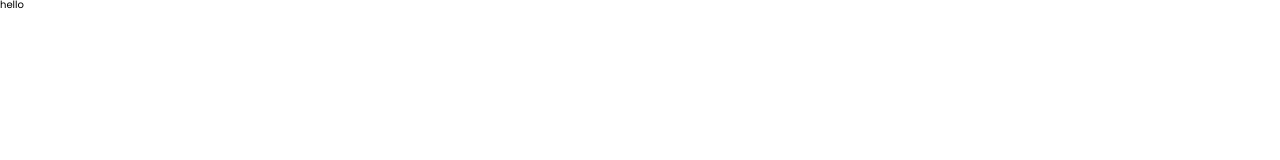
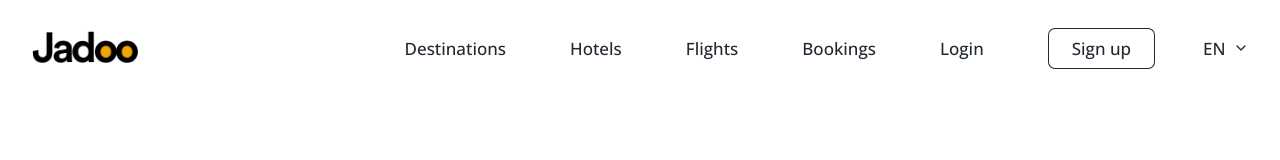
Before and after one commit to shoaib-06/Jadoo, a plain HTML site: page index.html in a window 1280 px wide. Drawn offline with nearby package versions, Linux system fonts and the light colour scheme; some packages are replaced by stand-ins of ours; a script that the page names is missing; a web font is replaced by a local one.

Commit message:
Added Top nav

```diff
--- a/index.html
+++ b/index.html
@@ -11,8 +11,30 @@
 </head>
 
 <body>
-  <header class="header"></header>
-  hello
+
+  <header class="header">
+    <div class="container">
+      <a href="#"><img class="logo" src="/img/Logo.png" alt="Jadoo Logo"></a>
+      <nav class="main-nav">
+        <ul class="main-nav-list">
+          <li><a class="main-nav-link" href="#destinations">Destinations</a></li>
+          <li><a class="main-nav-link" href="#hotels">Hotels</a></li>
+          <li><a class="main-nav-link" href="#flights">Flights</a></li>
+          <li><a class="main-nav-link" href="#bookings">Bookings</a></li>
+          <li><a class="main-nav-link" href="#login">Login</a></li>
+          <div class="btn-container">
+            <li><a class="main-nav-link nav-cta" href="#sign-up">Sign up</a></li>
+            <li><a class="main-nav-link lang" href="#lang">EN
+                <ion-icon class="main-nav-icon" name="chevron-down-outline">
+                </ion-icon>
+              </a>
+            </li>
+          </div>
+        </ul>
+      </nav>
+    </div>
+  </header>
+
   <main>
     <section class="hero-section"></section>
   </main>
@@ -20,7 +42,9 @@
 
 
 
-
+  <script type="module" src="https://unpkg.com/ionicons@5.5.2/dist/ionicons/ionicons.esm.js"></script>
+  <script nomodule src="https://unpkg.com/ionicons@5.5.2/dist/ionicons/ionicons.js"></script>
+  <script defer src="https://unpkg.com/smoothscroll-polyfill@0.4.4/dist/smoothscroll.min.js"></script>
   <script src="app.js"></script>
 </body>
 
--- a/style.scss
+++ b/style.scss
@@ -98,7 +98,8 @@ $tertiary-font: 'Open Sans',
   sans-serif;
 $primary-color: #5E6282;
 $secondary-color: #181E4B;
-$tertiary-color: #212832;
+$tertiary-color: #14183E;
+$nav-color: #212832;
 $yellow-color: #F1A501;
 $orange-color: #DF6951;
 $light-pink: #FFF1DA;
@@ -113,6 +114,7 @@ html {
 
   body {
     font-family: $primary-font;
+    color: $primary-color;
     font-weight: 400;
     line-height: 1;
   }
@@ -159,8 +161,8 @@ html {
 .heading-primary,
 .heading-secondary,
 .heading-tertiary {
+  font-family: $secondary-font;
   font-weight: 700;
-  color: #333;
   letter-spacing: -0.5px;
 }
 
@@ -261,6 +263,76 @@ strong {
 /* HEADER SECTION */
 /**************************/
 
+.header {
+  position: relative;
+
+  .container {
+    display: flex;
+    align-items: center;
+    justify-content: space-between;
+    height: 9.6rem;
+  }
+
+  .logo {
+    height: 3.2rem;
+  }
+
+  .main-nav-list {
+    display: flex;
+    gap: 6.4rem;
+    align-items: center;
+    list-style: none;
+
+    .btn-container {
+      display: flex;
+      align-items: center;
+      gap: 4.8rem;
+    }
+  }
+
+  .main-nav-link:link,
+  .main-nav-link:visited {
+    display: inline-block;
+    font-family: $tertiary-font;
+    font-size: 1.7rem;
+    font-weight: 500;
+    color: $nav-color;
+    transition: all 0.3s;
+
+    &:hover,
+    &:active {
+      color: $yellow-color;
+    }
+  }
+
+  .nav-cta:link,
+  .nav-cta:visited {
+    padding: 1.2rem 2.4rem;
+    box-shadow: inset 0 0 0 1px $nav-color;
+    border-radius: 7px;
+
+    &:hover,
+    &:active {
+      background-color: $yellow-color;
+      color: #fff;
+      box-shadow: none;
+    }
+  }
+
+  .lang {
+    display: flex;
+    align-items: center;
+
+    &:hover {
+      color: $nav-color !important;
+    }
+
+    .main-nav-icon {
+      margin-left: 4px;
+      font-size: 1.4rem;
+    }
+  }
+}
 
 
 /**************************/
```
Also changed, not shown: dist/style.css, img/Logo.png (added), 1 other file.
